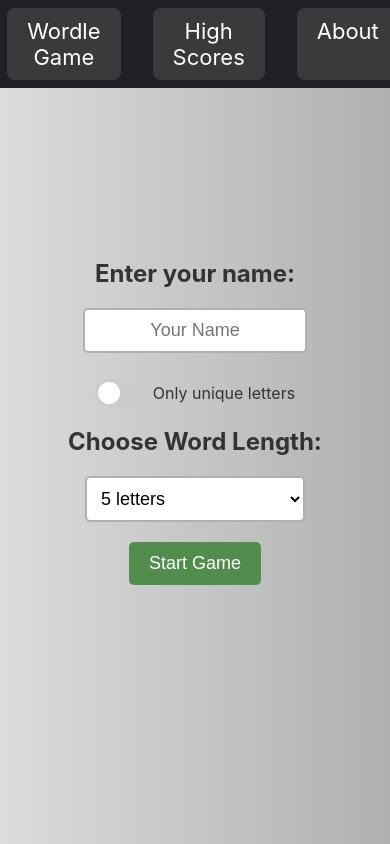
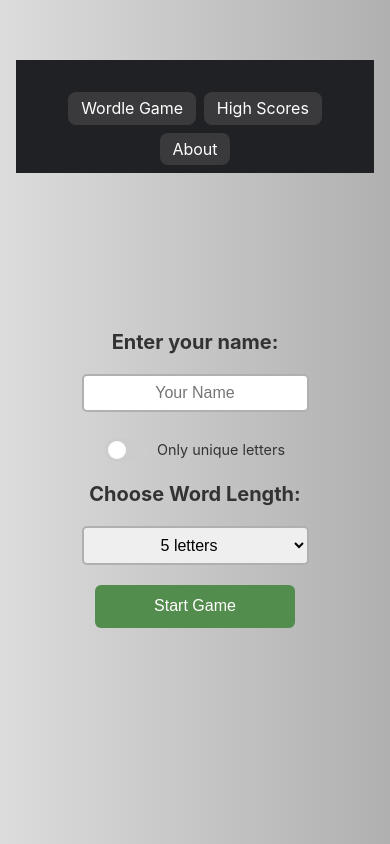
Before and after one commit to jennymakki/Wordle-Game, a React (Create React App) app in the folder frontend/: page / in a window 390 px wide. Built offline with nearby package versions, Linux system fonts and the light colour scheme.

Commit message:
added responsiveness and cleaned up some code

```diff
--- a/frontend/src/App.js
+++ b/frontend/src/App.js
@@ -1,7 +1,7 @@
 import { useState } from "react";
 import StartScreen from "./components/StartScreen";
 import Grid from "./components/Grid";
-import Keyboard from "./components/Keyboard";
+// import Keyboard from "./components/Keyboard";
 import Header from "./components/Header";
 import { submitScore } from "./api/gameService";
 import { BrowserRouter as Router, Routes, Route } from "react-router-dom";
@@ -46,7 +46,7 @@ const Game = () => {
   const [onlyUniqueLetters, setOnlyUniqueLetters] = useState(false);
   const [startTime, setStartTime] = useState(null);
 
-  // Function to start a new game
+
   const startGame = async (name, length, onlyUnique) => {
     const response = await fetch('/start-game', { method: 'POST' });
     const data = await response.json();
@@ -69,7 +69,6 @@ const Game = () => {
     setCurrentGuess(e.target.value.toUpperCase());
   };
 
-  // Function to check the user's guess
   const checkGuess = (guess) => {
     const result = [];
     const correctWordLetters = randomWord.split("");
@@ -105,7 +104,6 @@ const Game = () => {
     return result;
   };
 
-  // Function to handle submission of a guess
   const handleSubmitGuess = (e) => {
     e.preventDefault();
 
@@ -147,12 +145,10 @@ const Game = () => {
     setCurrentGuess("");
   };
 
-  // If playerName is not set, show the start screen
   if (!playerName) {
     return <StartScreen onStart={startGame} />;
   }
 
-  // Function to navigate back to the home screen (reset game)
   const handleNavigateHome = () => {
     setPlayerName(null);
     setWordLength(null);
@@ -166,7 +162,6 @@ const Game = () => {
     setStartTime(null);
   };
 
-  // Function to restart the game
   const restartGame = () => {
     setGameLost(false);
     setGuesses([]);
@@ -179,7 +174,7 @@ const Game = () => {
 
   return (
     <div className="App">
-      <Header onNavigateHome={handleNavigateHome} />
+
       <h2>Good Luck, {playerName}!</h2>
       {gameOver && (
         <div>
@@ -199,13 +194,11 @@ const Game = () => {
         </form>
       )}
       <Grid guesses={guesses} wordLength={wordLength} randomWord={randomWord} />
-      <Keyboard letterStatuses={letterStatuses} />
       <h1>Random Word: {randomWord || "Loading..."}</h1>
     </div>
   );
 };
 
-// Main App component that includes routing
 function App() {
   return (
     <Router>
--- a/frontend/src/components/Keyboard.js
+++ /dev/null
@@ -1,44 +0,0 @@
-import React from 'react';
-import '../styles/Keyboard.css';
-
-const Keyboard = ({ letterStatuses }) => {
-  const alphabet = 'abcdefghijklmnopqrstuvwxyz'.split('');
-
-  return (
-    <div className="keyboard">
-      <div className="keyboard-row">
-        {alphabet.slice(0, 10).map((letter) => (
-          <button
-            key={letter}
-            className={`keyboard-key ${letterStatuses[letter] || ''}`}
-          >
-            {letter.toUpperCase()}
-          </button>
-        ))}
-      </div>
-      <div className="keyboard-row">
-        {alphabet.slice(10, 19).map((letter) => (
-          <button
-            key={letter}
-            className={`keyboard-key ${letterStatuses[letter] || ''}`}
-          >
-            {letter.toUpperCase()}
-          </button>
-        ))}
-      </div>
-      <div className="keyboard-row">
-        {alphabet.slice(19, 26).map((letter) => (
-          <button
-            key={letter}
-            className={`keyboard-key ${letterStatuses[letter] || ''}`}
-          >
-            {letter.toUpperCase()}
-          </button>
-        ))}
-      </div>
-
-    </div>
-  );
-};
-
-export default Keyboard;
--- a/frontend/src/components/StartScreen.js
+++ b/frontend/src/components/StartScreen.js
@@ -1,5 +1,4 @@
 import { useState } from "react";
-import Header from "./Header";
 import "../styles/StartScreen.css";
 
 function StartScreen({ onStart }) {
@@ -17,7 +16,6 @@ function StartScreen({ onStart }) {
 
   return (
     <div className="start-screen">
-      <Header />
       <h2>Enter your name:</h2>
       <input
         type="text"
--- a/frontend/src/styles/App.css
+++ b/frontend/src/styles/App.css
@@ -1,11 +1,13 @@
 #root {
-  height: 100vh;
+  min-height: 100vh;
   width: 100vw;
-  background: linear-gradient(to right, #dcdcdc, #b0b0b0);
+  background-color: #202124;
   display: flex;
   justify-content: center;
   align-items: center;
   flex-direction: column;
+  padding: 1rem;
+  box-sizing: border-box;
 }
 
 
@@ -16,35 +18,39 @@
   justify-content: center;
   background-color: #202124;
   width: 100%;
-  height: 100vh;
+  max-width: auto;
+  min-height: 100vh;
   color: white;
   font-family: 'Arial', sans-serif;
   text-align: center;
+  padding: 1rem;
+  box-sizing: border-box;
 }
 
 
 .header {
-  position: fixed;
   top: 0;
   left: 0;
   width: 100%;
   background-color: #202124;
-  padding: 0.5rem;
+  padding: 2rem;
   display: flex;
   justify-content: center;
-  gap: 2rem;
+  gap: 1rem;
   z-index: 1000;
+  flex-wrap: wrap;
+  box-sizing: border-box;
   margin-top: 0;
 }
 
 .header__item {
-  font-size: 22px;
+  font-size: 1.1rem;
   color: #fff;
   background-color: #3a3a3c;
-  padding: 10px 20px;
+  padding: 0.5rem 1rem;
   border-radius: 8px;
-  display: inline-block;
   text-decoration: none;
+  flex-shrink: 0;
 }
 
 .header__item:hover {
@@ -52,18 +58,29 @@
   cursor: pointer;
 }
 
+h2 {
+  margin: 1rem;
+  font-size: 2rem;
+}
+
 h3 {
-  margin: 5px;
-  font-size: 18px;
+  margin: 0.3rem;
+  font-size: 1rem;
 }
 
 .guess-form {
   display: flex;
-  gap: 10px;
+  gap: 0rem;
+  flex-wrap: wrap;
+  justify-content: center;
+  margin-bottom: 1rem;
 }
 
 button {
   height: 2.7rem;
+  font-size: 1rem;
+  border: none;
+  border-radius: 6px;
 }
 
 .correct {
@@ -80,3 +97,32 @@ button {
   background-color: #3a3a3c;
   color: white;
 }
+
+@media (max-width: 600px) {
+  .header {
+    gap: 0.5rem;
+    flex-direction: row;
+    align-items: center;
+    padding-bottom: 0.5rem;
+  }
+
+  .header__item {
+    font-size: 1rem;
+    padding: 0.4rem 0.8rem;
+  }
+
+  .guess-form {
+    flex-direction: column;
+    align-items: center;
+  }
+
+  button {
+    width: 100%;
+  }
+
+  h2 {
+    margin-top: 0rem;
+    font-size: 1rem;
+  }
+
+}
--- a/frontend/src/styles/Grid.css
+++ b/frontend/src/styles/Grid.css
@@ -2,24 +2,29 @@
     display: flex;
     flex-direction: column;
     align-items: center;
+    max-width: 90vw;
+    margin: 0 auto;
   }
 
   .grid-row {
     display: flex;
-    margin: 5px;
+    margin: 5px 0;
+    justify-content: center;
+    flex-wrap: wrap;
   }
 
   .grid-cell {
-    width: 50px;
-    height: 50px;
+    width: min(12vw, 50px);
+    height: min(12vw, 50px);
     display: flex;
     align-items: center;
     justify-content: center;
     margin: 2px;
     background-color: #e0e0e0;
     border-radius: 5px;
-    font-size: 24px;
+    font-size: clamp(16px, 4vw, 24px);
     font-weight: bold;
+    box-sizing: border-box;
   }
 
   .correct {
--- a/frontend/src/styles/Keyboard.css
+++ /dev/null
@@ -1,25 +0,0 @@
-.keyboard {
-    display: flex;
-    flex-direction: column;
-    align-items: center;
-    margin-top: 1.5rem;
-  }
-
-  .keyboard-row {
-    display: flex;
-    justify-content: center;
-    margin: 5px;
-  }
-
-  .keyboard-key {
-    background-color: #e0e0e0;
-    border: 1px solid #ccc;
-    border-radius: 5px;
-    padding: 10px;
-    margin: 2px;
-    font-size: 18px;
-    width: 40px;
-    height: 40px;
-    opacity: 0.7;
-    pointer-events: none;
-  }
--- a/frontend/src/styles/StartScreen.css
+++ b/frontend/src/styles/StartScreen.css
@@ -8,7 +8,7 @@
     justify-content: center;
     align-items: center;
     text-align: center;
-    height: 100vh;
+    height: 70vh;
     padding: 20px;
     color: #333;
   }
@@ -19,24 +19,16 @@
     margin-bottom: 10px;
   }
 
-  input[type="text"] {
+  input[type="text"],
+  select {
     padding: 10px;
+    border: 2px solid #b0b0b0;
+    border-radius: 5px;
     margin: 10px 0;
     font-size: 18px;
-    border-radius: 5px;
-    border: 2px solid #b0b0b0;
-    width: 200px;
+    width: 100%;
     text-align: center;
-  }
-
-  select {
-    padding: 10px;
-    font-size: 18px;
-    border-radius: 5px;
-    border: 2px solid #b0b0b0;
-    background-color: #fff;
-    margin: 10px 0;
-    width: 220px;
+    box-sizing: border-box;
   }
 
 
@@ -49,6 +41,8 @@
     border-radius: 5px;
     cursor: pointer;
     margin-top: 10px;
+    width: 100%;
+    max-width: 200px;
   }
 
   button:hover {
@@ -104,3 +98,44 @@
   .label-text {
     user-select: none;
   }
+
+  @media (max-width: 480px) {
+    .start-screen {
+      padding: 10px;
+    }
+
+    .start-screen h2 {
+      font-size: 20px;
+    }
+
+    input[type="text"],
+    select {
+      font-size: 16px;
+      padding: 8px;
+    }
+
+    button {
+      font-size: 16px;
+      padding: 8px 16px;
+    }
+
+    .toggle-switch {
+      font-size: 0.9rem;
+    }
+
+    .toggle-switch .slider {
+      width: 44px;
+      height: 24px;
+    }
+
+    .toggle-switch .slider::before {
+      height: 18px;
+      width: 18px;
+      left: 3px;
+      bottom: 3px;
+    }
+
+    .toggle-switch input:checked + .slider::before {
+      transform: translateX(20px);
+    }
+  }
```
